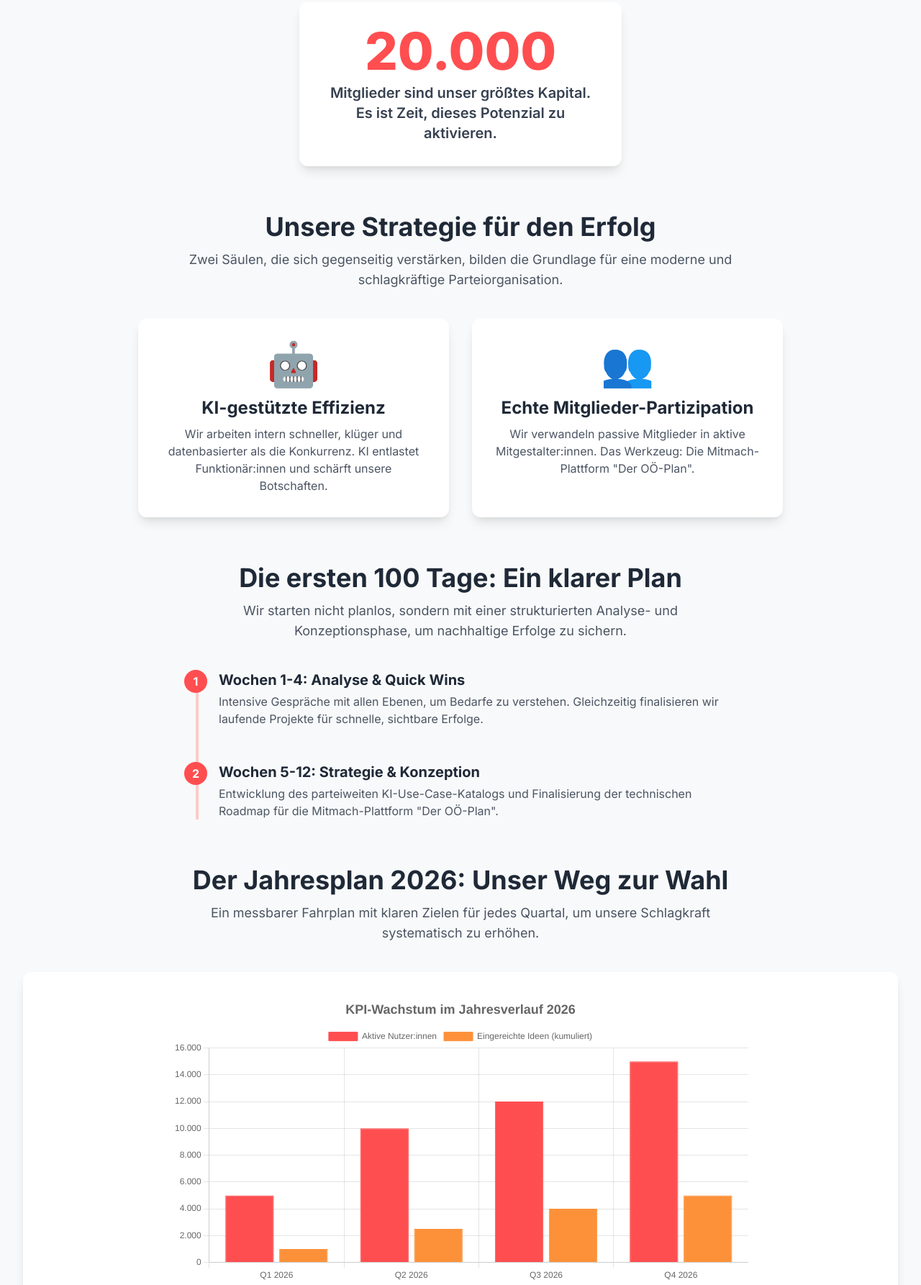
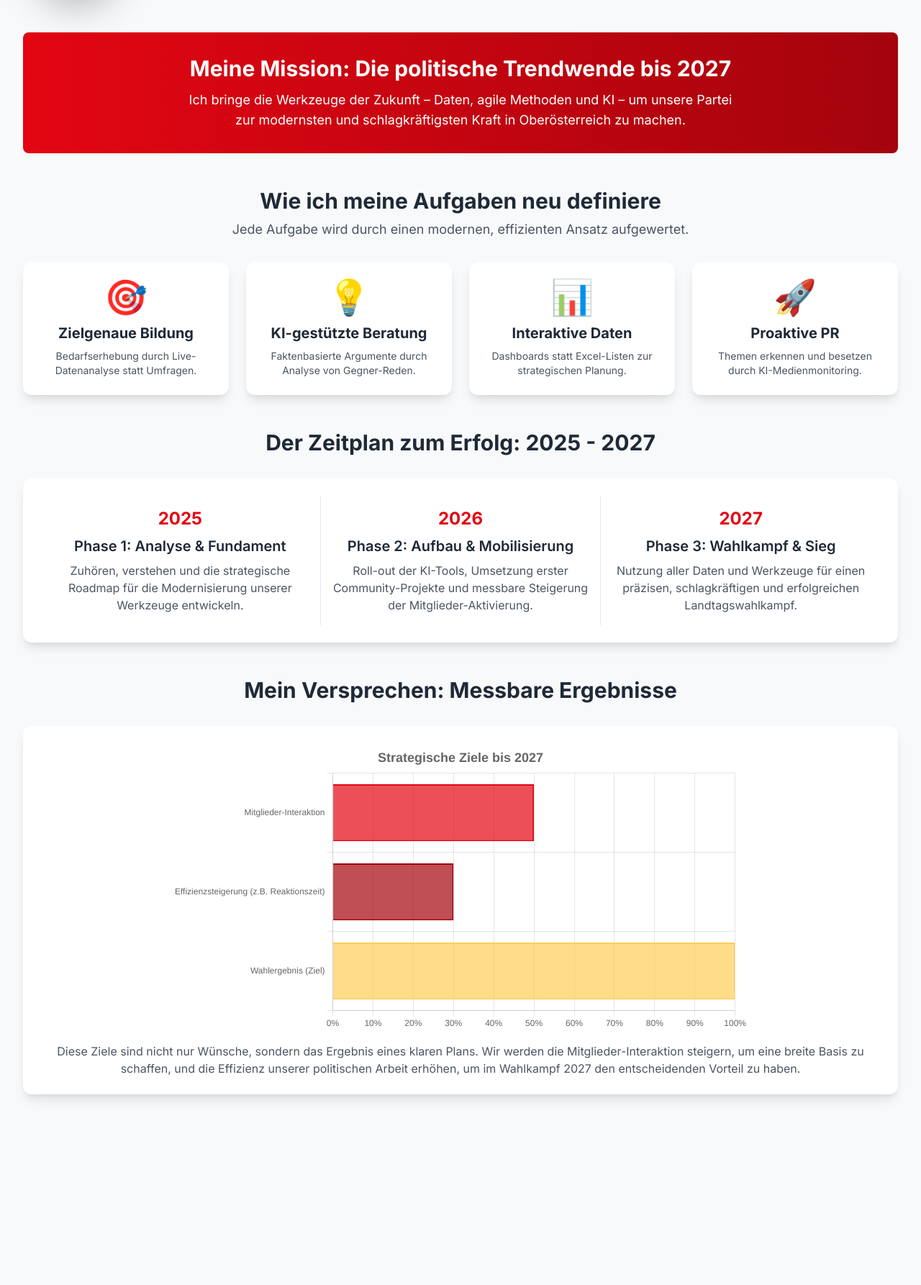
Before and after one commit to gegensystem/projects, a plain HTML site: page zusammenfassung.html in a window 1280 px wide. Shown: the part 185-1971 px from the top of the page at 72% size. After the commit the page ends 1738 px from the top, so only its background shows below. Drawn offline with nearby package versions, Linux system fonts and the light colour scheme.

Commit message:
Update zusammenfassung.html
Neue Version

```diff
--- a/zusammenfassung.html
+++ b/zusammenfassung.html
@@ -3,7 +3,7 @@
 <head>
     <meta charset="UTF-8">
     <meta name="viewport" content="width=device-width, initial-scale=1.0">
-    <title>Infografik: Der OÖ-Plan | Eine neue Strategie für die SPÖ OÖ</title>
+    <title>Infografik: Andreas Neuhold | Mein Plan für die SPÖ OÖ</title>
     <script src="https://cdn.tailwindcss.com"></script>
     <script src="https://cdn.jsdelivr.net/npm/chart.js"></script>
     <link rel="preconnect" href="https://fonts.googleapis.com">
@@ -14,19 +14,16 @@
             font-family: 'Inter', sans-serif;
             background-color: #f8f9fa;
         }
-        .spoe-red { color: #FF4E50; }
-        .spoe-red-bg { background-color: #FF4E50; }
-        .spoe-orange { color: #FC913A; }
-        .spoe-yellow { color: #F9D423; }
+        .spoe-red { color: #E30613; }
+        .spoe-red-bg { background-color: #E30613; }
         .header-gradient {
-            background: linear-gradient(90deg, #FF4E50, #FC913A);
+            background: linear-gradient(90deg, #E30613, #a4040d);
         }
-        .kpi-card {
+        .card {
             background-color: white;
             border-radius: 0.75rem;
-            padding: 2rem;
+            padding: 1.5rem;
             box-shadow: 0 10px 15px -3px rgba(0, 0, 0, 0.1), 0 4px 6px -2px rgba(0, 0, 0, 0.05);
-            text-align: center;
         }
         .chart-container {
             position: relative;
@@ -40,155 +37,132 @@
     </style>
 </head>
 <body class="text-gray-800">
-    <!--
-    Infographic Plan Summary:
-    Narrative: This infographic tells the story of transforming the SPÖ OÖ by leveraging its member base through a new, KI-powered strategy, culminating in measurable growth and readiness for the 2027 election.
-    Structure:
-    1. The Mission: Hook with the big number of members and the clear goal.
-    2. The Strategy: Visually explain the two core pillars.
-    3. The 100-Day Plan: Show the immediate, structured approach.
-    4. The 2026 Roadmap: Visualize the year-long implementation and KPI growth.
-    5. The Impact: Summarize the key results and outcomes.
-    6. The Vision: Conclude with a strong call to action.
-
-    Visualization Choices (NO SVG, NO MERMAID JS):
-    - 20,000 Members: Big Number (HTML). Goal: Inform. Justification: High-impact, simple.
-    - Two Pillars: Two-column layout with Unicode icons (HTML/CSS). Goal: Organize. Justification: Clear, structured comparison.
-    - 100-Day Plan: Timeline with styled divs (HTML/CSS). Goal: Organize. Justification: Shows a clear process flow.
-    - 2026 Roadmap KPIs: Bar Chart (Chart.js/Canvas). Goal: Compare/Change. Justification: Clearly shows quarterly growth targets.
-    - Key Results: Big Numbers (HTML). Goal: Inform. Justification: Highlights the most important outcomes.
-
-    Confirmation: NEITHER Mermaid JS NOR SVG were used in this output. All visuals are rendered via HTML/CSS or the Chart.js Canvas element.
-    Selected Color Palette: Energetic & Playful (#FF4E50, #FC913A, #F9D423)
-    -->
 
     <main class="container mx-auto p-4 md:p-8">
 
-        <!-- Section 1: The Mission -->
-        <section class="text-center mb-16">
-            <h1 class="text-4xl md:text-6xl font-extrabold header-gradient text-transparent bg-clip-text">Der OÖ-Plan</h1>
-            <p class="text-xl md:text-2xl mt-4 text-gray-600">Eine neue Strategie zur politischen Trendwende</p>
-            <div class="mt-12 kpi-card max-w-md mx-auto">
-                <p class="text-7xl font-extrabold spoe-red">20.000</p>
-                <p class="text-xl font-semibold text-gray-700 mt-2">Mitglieder sind unser größtes Kapital. Es ist Zeit, dieses Potenzial zu aktivieren.</p>
-            </div>
-        </section>
-
-        <!-- Section 2: The Two-Pillar Strategy -->
-        <section class="mb-16">
-            <div class="text-center mb-10">
-                <h2 class="text-3xl md:text-4xl font-bold">Unsere Strategie für den Erfolg</h2>
-                <p class="mt-3 text-lg text-gray-600 max-w-3xl mx-auto">Zwei Säulen, die sich gegenseitig verstärken, bilden die Grundlage für eine moderne und schlagkräftige Parteiorganisation.</p>
-            </div>
-            <div class="grid grid-cols-1 md:grid-cols-2 gap-8 max-w-4xl mx-auto">
-                <div class="kpi-card">
-                    <span class="text-6xl">🤖</span>
-                    <h3 class="text-2xl font-bold mt-4">KI-gestützte Effizienz</h3>
-                    <p class="mt-2 text-gray-600">Wir arbeiten intern schneller, klüger und datenbasierter als die Konkurrenz. KI entlastet Funktionär:innen und schärft unsere Botschaften.</p>
-                </div>
-                <div class="kpi-card">
-                    <span class="text-6xl">👥</span>
-                    <h3 class="text-2xl font-bold mt-4">Echte Mitglieder-Partizipation</h3>
-                    <p class="mt-2 text-gray-600">Wir verwandeln passive Mitglieder in aktive Mitgestalter:innen. Das Werkzeug: Die Mitmach-Plattform "Der OÖ-Plan".</p>
+        <!-- Section 1: Header -->
+        <section class="mb-12">
+            <div class="flex flex-col md:flex-row items-center text-center md:text-left">
+                <img src="https://placehold.co/150x150/E30613/FFFFFF?text=AN" alt="Andreas Neuhold" class="rounded-full shadow-2xl mb-6 md:mb-0 md:mr-8">
+                <div>
+                    <h1 class="text-4xl md:text-5xl font-extrabold text-gray-800">Andreas Neuhold: Mein Plan für die SPÖ OÖ</h1>
+                    <p class="text-xl md:text-2xl mt-2 spoe-red font-semibold">Als Ihr neuer Landesgeschäftsführer.</p>
                 </div>
             </div>
         </section>
 
-        <!-- Section 3: The First 100 Days -->
-        <section class="mb-16">
-            <div class="text-center mb-10">
-                <h2 class="text-3xl md:text-4xl font-bold">Die ersten 100 Tage: Ein klarer Plan</h2>
-                <p class="mt-3 text-lg text-gray-600 max-w-3xl mx-auto">Wir starten nicht planlos, sondern mit einer strukturierten Analyse- und Konzeptionsphase, um nachhaltige Erfolge zu sichern.</p>
+        <!-- Section 2: My Mission -->
+        <section class="mb-12 header-gradient text-white rounded-lg p-8 text-center">
+            <h2 class="text-3xl font-bold">Meine Mission: Die politische Trendwende bis 2027</h2>
+            <p class="mt-3 text-lg max-w-3xl mx-auto">Ich bringe die Werkzeuge der Zukunft – Daten, agile Methoden und KI – um unsere Partei zur modernsten und schlagkräftigsten Kraft in Oberösterreich zu machen.</p>
+        </section>
+
+        <!-- Section 3: How I Fulfill My Role -->
+        <section class="mb-12">
+            <div class="text-center mb-8">
+                <h2 class="text-3xl font-bold">Wie ich meine Aufgaben neu definiere</h2>
+                <p class="mt-2 text-lg text-gray-600">Jede Aufgabe wird durch einen modernen, effizienten Ansatz aufgewertet.</p>
             </div>
-            <div class="relative max-w-3xl mx-auto">
-                <div class="border-l-4 border-red-200 absolute h-full top-0 left-4"></div>
-                <div class="space-y-12">
-                    <div class="relative pl-12">
-                        <div class="absolute w-8 h-8 spoe-red-bg rounded-full top-0 left-0 flex items-center justify-center text-white font-bold">1</div>
-                        <h3 class="text-xl font-bold">Wochen 1-4: Analyse & Quick Wins</h3>
-                        <p class="text-gray-600 mt-1">Intensive Gespräche mit allen Ebenen, um Bedarfe zu verstehen. Gleichzeitig finalisieren wir laufende Projekte für schnelle, sichtbare Erfolge.</p>
+            <div class="grid grid-cols-1 md:grid-cols-2 lg:grid-cols-4 gap-6">
+                <div class="card text-center">
+                    <span class="text-5xl">🎯</span>
+                    <h3 class="text-xl font-bold mt-3">Zielgenaue Bildung</h3>
+                    <p class="mt-2 text-gray-600 text-sm">Bedarfserhebung durch Live-Datenanalyse statt Umfragen.</p>
+                </div>
+                <div class="card text-center">
+                    <span class="text-5xl">💡</span>
+                    <h3 class="text-xl font-bold mt-3">KI-gestützte Beratung</h3>
+                    <p class="mt-2 text-gray-600 text-sm">Faktenbasierte Argumente durch Analyse von Gegner-Reden.</p>
+                </div>
+                <div class="card text-center">
+                    <span class="text-5xl">📊</span>
+                    <h3 class="text-xl font-bold mt-3">Interaktive Daten</h3>
+                    <p class="mt-2 text-gray-600 text-sm">Dashboards statt Excel-Listen zur strategischen Planung.</p>
+                </div>
+                <div class="card text-center">
+                    <span class="text-5xl">🚀</span>
+                    <h3 class="text-xl font-bold mt-3">Proaktive PR</h3>
+                    <p class="mt-2 text-gray-600 text-sm">Themen erkennen und besetzen durch KI-Medienmonitoring.</p>
+                </div>
+            </div>
+        </section>
+
+        <!-- Section 4: The Roadmap to Victory -->
+        <section class="mb-12">
+            <div class="text-center mb-8">
+                <h2 class="text-3xl font-bold">Der Zeitplan zum Erfolg: 2025 - 2027</h2>
+            </div>
+            <div class="card">
+                <div class="flex flex-col md:flex-row justify-between">
+                    <div class="flex-1 text-center p-4">
+                        <p class="text-2xl font-bold spoe-red">2025</p>
+                        <h3 class="text-xl font-semibold mt-2">Phase 1: Analyse & Fundament</h3>
+                        <p class="mt-2 text-gray-600">Zuhören, verstehen und die strategische Roadmap für die Modernisierung unserer Werkzeuge entwickeln.</p>
                     </div>
-                    <div class="relative pl-12">
-                        <div class="absolute w-8 h-8 spoe-red-bg rounded-full top-0 left-0 flex items-center justify-center text-white font-bold">2</div>
-                        <h3 class="text-xl font-bold">Wochen 5-12: Strategie & Konzeption</h3>
-                        <p class="text-gray-600 mt-1">Entwicklung des parteiweiten KI-Use-Case-Katalogs und Finalisierung der technischen Roadmap für die Mitmach-Plattform "Der OÖ-Plan".</p>
+                    <div class="border-t md:border-t-0 md:border-l border-gray-200"></div>
+                    <div class="flex-1 text-center p-4">
+                        <p class="text-2xl font-bold spoe-red">2026</p>
+                        <h3 class="text-xl font-semibold mt-2">Phase 2: Aufbau & Mobilisierung</h3>
+                        <p class="mt-2 text-gray-600">Roll-out der KI-Tools, Umsetzung erster Community-Projekte und messbare Steigerung der Mitglieder-Aktivierung.</p>
+                    </div>
+                    <div class="border-t md:border-t-0 md:border-l border-gray-200"></div>
+                    <div class="flex-1 text-center p-4">
+                        <p class="text-2xl font-bold spoe-red">2027</p>
+                        <h3 class="text-xl font-semibold mt-2">Phase 3: Wahlkampf & Sieg</h3>
+                        <p class="mt-2 text-gray-600">Nutzung aller Daten und Werkzeuge für einen präzisen, schlagkräftigen und erfolgreichen Landtagswahlkampf.</p>
                     </div>
                 </div>
             </div>
         </section>
 
-        <!-- Section 4: The 2026 Roadmap -->
-        <section class="mb-16">
-            <div class="text-center mb-10">
-                <h2 class="text-3xl md:text-4xl font-bold">Der Jahresplan 2026: Unser Weg zur Wahl</h2>
-                <p class="mt-3 text-lg text-gray-600 max-w-3xl mx-auto">Ein messbarer Fahrplan mit klaren Zielen für jedes Quartal, um unsere Schlagkraft systematisch zu erhöhen.</p>
+        <!-- Section 5: Measurable Goals -->
+        <section>
+             <div class="text-center mb-8">
+                <h2 class="text-3xl font-bold">Mein Versprechen: Messbare Ergebnisse</h2>
             </div>
-            <div class="kpi-card">
+            <div class="card">
                 <div class="chart-container">
-                    <canvas id="roadmapChart"></canvas>
+                    <canvas id="kpiChart"></canvas>
                 </div>
-                <p class="mt-4 text-gray-600 text-center">Die Grafik zeigt das geplante Wachstum der aktiven Nutzer:innen auf der Plattform "Der OÖ-Plan" und die kumulierte Anzahl der eingereichten Ideen im Laufe des Jahres 2026. Jedes Quartal baut auf dem vorherigen auf und steigert die Mitglieder-Aktivierung.</p>
+                <p class="mt-4 text-gray-600 text-center">Diese Ziele sind nicht nur Wünsche, sondern das Ergebnis eines klaren Plans. Wir werden die Mitglieder-Interaktion steigern, um eine breite Basis zu schaffen, und die Effizienz unserer politischen Arbeit erhöhen, um im Wahlkampf 2027 den entscheidenden Vorteil zu haben.</p>
             </div>
-        </section>
-
-        <!-- Section 5: The Impact -->
-        <section class="mb-16">
-            <div class="text-center mb-10">
-                <h2 class="text-3xl md:text-4xl font-bold">Der erwartete Impact: Messbare Erfolge</h2>
-                <p class="mt-3 text-lg text-gray-600 max-w-3xl mx-auto">Am Ende des Jahres 2026 werden wir nicht nur über Veränderung reden, wir werden sie in Zahlen belegen können.</p>
-            </div>
-            <div class="grid grid-cols-1 md:grid-cols-3 gap-8">
-                <div class="kpi-card">
-                    <p class="text-6xl font-extrabold spoe-red">10.000</p>
-                    <p class="text-xl font-semibold text-gray-700 mt-2">Aktive Nutzer:innen</p>
-                </div>
-                <div class="kpi-card">
-                    <p class="text-6xl font-extrabold spoe-orange">+50%</p>
-                    <p class="text-xl font-semibold text-gray-700 mt-2">Mitglieder-Interaktion</p>
-                </div>
-                <div class="kpi-card">
-                    <p class="text-6xl font-extrabold spoe-yellow">1</p>
-                    <p class="text-xl font-semibold text-gray-700 mt-2">Umfassender Datenreport zur Mitgliederstimmung</p>
-                </div>
-            </div>
-        </section>
-
-        <!-- Section 6: The Vision -->
-        <section class="header-gradient text-white rounded-lg p-8 md:p-12 text-center">
-            <h2 class="text-3xl md:text-4xl font-bold">Gemeinsam zur politischen Trendwende</h2>
-            <p class="mt-4 text-lg max-w-3xl mx-auto">"Dieser Plan verbindet technologische Innovation mit unseren sozialdemokratischen Grundwerten. Ich habe die Vision und die Erfahrung, um die SPÖ OÖ zukunftsfit zu machen und den Landtag zurückzuerobern."</p>
-            <p class="mt-6 font-bold text-xl">- Andreas Neuhold</p>
         </section>
 
     </main>
 
     <script>
-        const roadmapCtx = document.getElementById('roadmapChart').getContext('2d');
-        new Chart(roadmapCtx, {
+        const kpiCtx = document.getElementById('kpiChart').getContext('2d');
+        new Chart(kpiCtx, {
             type: 'bar',
             data: {
-                labels: ['Q1 2026', 'Q2 2026', 'Q3 2026', 'Q4 2026'],
+                labels: ['Mitglieder-Interaktion', 'Effizienzsteigerung (z.B. Reaktionszeit)', 'Wahlergebnis (Ziel)'],
                 datasets: [{
-                    label: 'Aktive Nutzer:innen',
-                    data: [5000, 10000, 12000, 15000],
-                    backgroundColor: '#FF4E50',
-                    borderColor: '#FF4E50',
-                    borderWidth: 1
-                }, {
-                    label: 'Eingereichte Ideen (kumuliert)',
-                    data: [1000, 2500, 4000, 5000],
-                    backgroundColor: '#FC913A',
-                    borderColor: '#FC913A',
-                    borderWidth: 1
+                    label: 'Zielerreichung in %',
+                    data: [50, 30, 100],
+                    backgroundColor: [
+                        'rgba(227, 6, 19, 0.7)',
+                        'rgba(164, 4, 13, 0.7)',
+                        'rgba(255, 206, 86, 0.7)'
+                    ],
+                    borderColor: [
+                        '#E30613',
+                        '#a4040d',
+                        '#FFCE56'
+                    ],
+                    borderWidth: 2
                 }]
             },
             options: {
+                indexAxis: 'y',
                 responsive: true,
                 maintainAspectRatio: false,
                 plugins: {
+                    legend: {
+                        display: false
+                    },
                     title: {
                         display: true,
-                        text: 'KPI-Wachstum im Jahresverlauf 2026',
+                        text: 'Strategische Ziele bis 2027',
                         font: { size: 18 }
                     },
                     tooltip: {
@@ -206,11 +180,11 @@
                     }
                 },
                 scales: {
-                    y: {
+                    x: {
                         beginAtZero: true,
                         ticks: {
                             callback: function(value) {
-                                return value.toLocaleString('de-DE');
+                                return value + '%';
                             }
                         }
                     }
```
